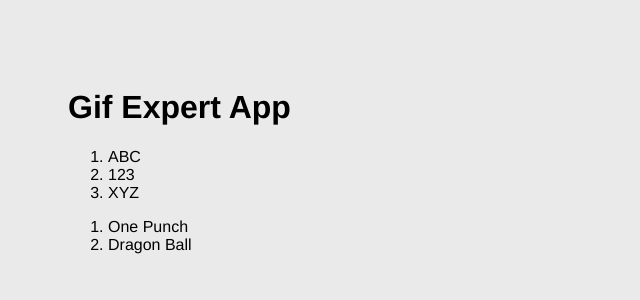
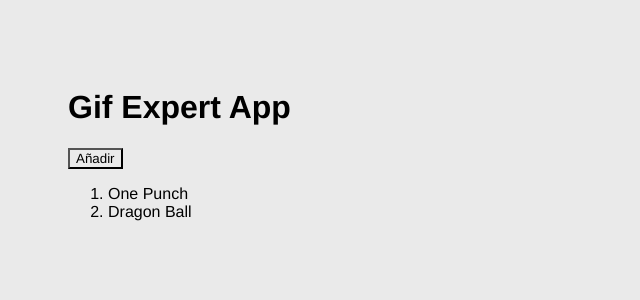
Before and after one commit to Zero0242/rjs-gif-expert-app, a React (Vite) app: page / in a window 1280 px wide. Shown: the top 300 px of the page, without its empty margins (0-640 px from the left). Built offline with nearby package versions, Linux system fonts and the light colour scheme.

Commit message:
añadir categoria

```diff
--- a/src/GifExpertApp.jsx
+++ b/src/GifExpertApp.jsx
@@ -1,7 +1,11 @@
 import { useState } from "react";
 
 export const GifExpertApp = () => {
-  const [categories, setCategories] = useState(["One Punch","Dragon Ball"]);
+  const [categories, setCategories] = useState(["One Punch", "Dragon Ball"]);
+
+  const onAddCategory = () => {
+    setCategories([...categories,"touhou"])
+  };
 
   return (
     <>
@@ -10,11 +14,7 @@
       {/* Input */}
       {/* Gif Grid */}
       {/* Gif Item */}
-      <ol>
-        <li>ABC</li>
-        <li>123</li>
-        <li>XYZ</li>
-      </ol>
+      <button onClick={onAddCategory}>Añadir</button>
 
       <ol>
         {categories.map((category, index) => (
```
